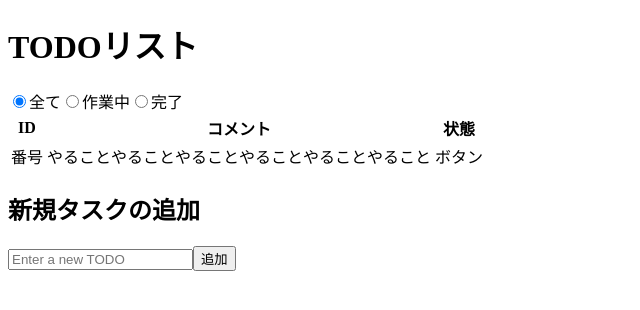
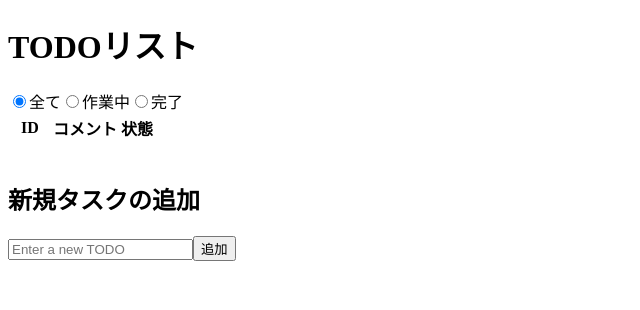
Before and after one commit to kitou88C39/react_kadai_1, a React (Create React App) app: page / in a window 1280 px wide. Shown: the top 310 px of the page, without its empty margins (0-640 px from the left). Built offline with nearby package versions, Linux system fonts and the light colour scheme.

Commit message:
課題①　質問3回目

```diff
--- a/src/App.js
+++ b/src/App.js
@@ -43,28 +43,35 @@ function App() {
             <th>状態</th>
           </tr>
         </thead>
-        <tbody>
+        {/* <tbody>
           <tr>
-            <td>番号</td>
-            <td>やることやることやることやることやることやること</td>
+            <td text="todo.id"></td>
+            <td text="todo.comment"></td>
             <td>ボタン</td>
           </tr>
-        </tbody>
-      </table>
-
+        </tbody> */}
+        <tbody>
           <div>
             <ol>
               {incompleteTodos.map((todo) => {
                 return (
                   <div className="list-row" key={todo}>
+                    <tr>
+                      <td>
                         <li>{todo}</li>
+                      </td>
+                      <td>
                         <button>作業中</button>
                         <button>削除</button>
+                      </td>
+                    </tr>
                   </div>
                 );
               })}
             </ol>
           </div>
+        </tbody>
+      </table>
 
       <div>
         <h2>新規タスクの追加</h2>
```
Lines whose indentation alone changed are shown as unchanged.
